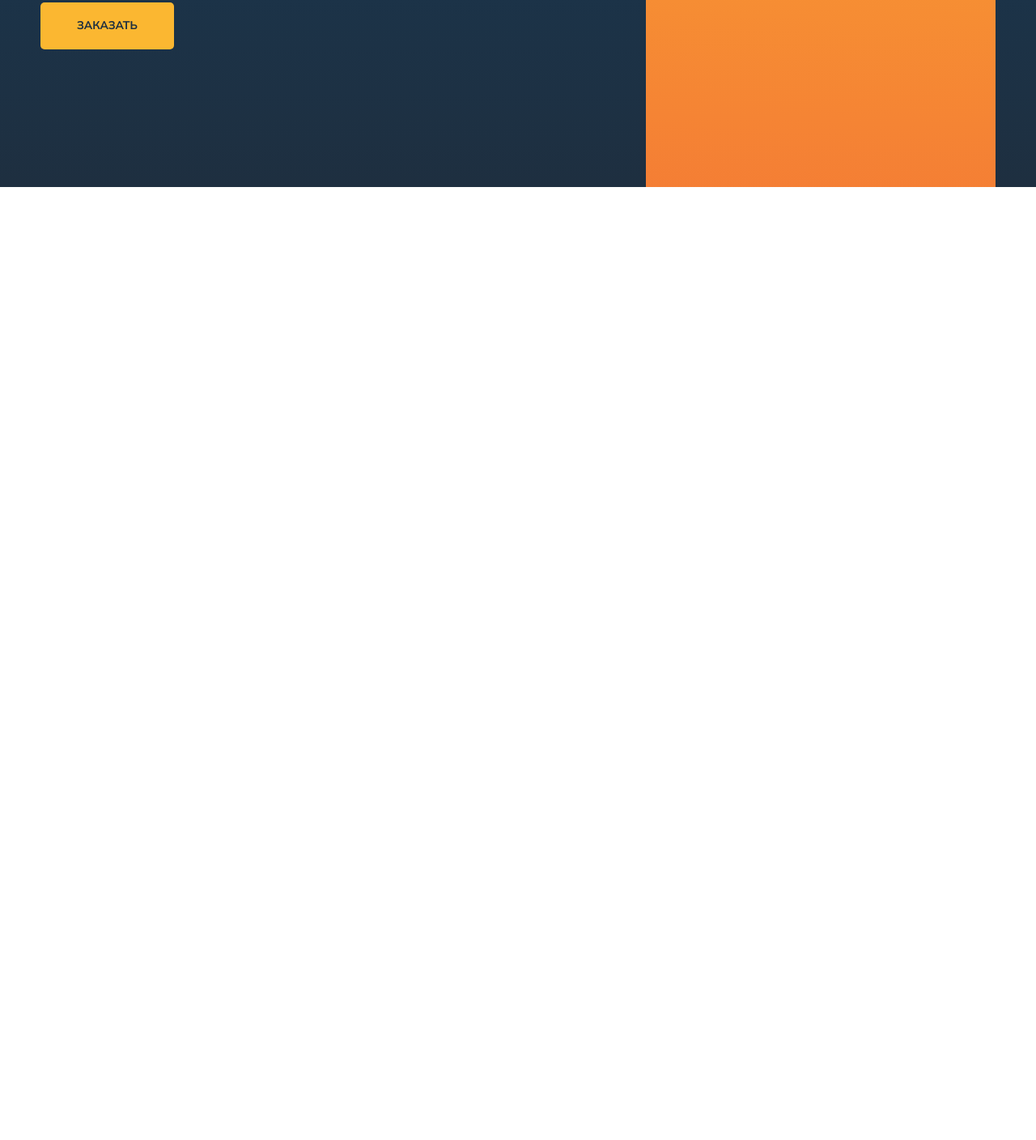
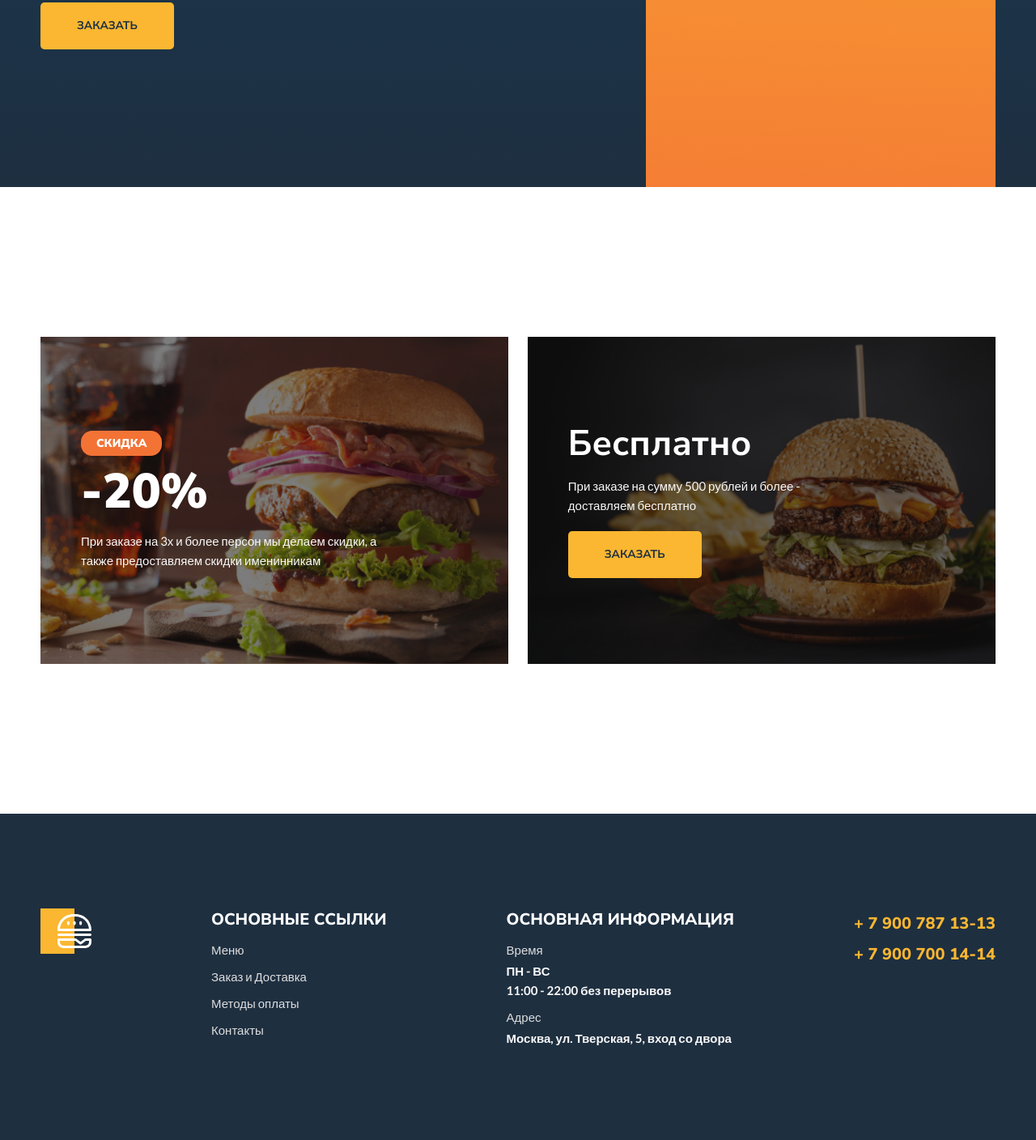
Before and after one commit to Liubov0507/Burger, a plain HTML site: page index.html in a window 1280 px wide. Shown: the part 630-2038 px from the top of the page at 81% size. Before the commit the page ends 861 px from the top, so only its background shows below. Drawn offline with Linux system fonts and the light colour scheme.

Commit message:
Update index.html

```diff
--- a/index.html
+++ b/index.html
@@ -7,7 +7,7 @@
     <title>Document</title>
     <link rel="preconnect" href="https://fonts.googleapis.com">
     <link rel="preconnect" href="https://fonts.gstatic.com" crossorigin>
-    <link href="https://fonts.googleapis.com/css2?family=Lato&family=Nunito+Sans:wght@700;800&display=swap" rel="stylesheet">
+    <link href="https://fonts.googleapis.com/css2?family=Lato:wght@400;700&family=Nunito+Sans:wght@700;800;900&display=swap" rel="stylesheet">
     <link rel="stylesheet" href="style/main.css">
 </head>
 <body>
@@ -27,5 +27,57 @@
             </div>
         </div>
     </div>
+
+    <div class="promo">
+        <div class="container">
+            <div class="promo-left">
+                <p class="sale">скидка</p>
+                <p class="cost">-20%</p>
+                <p class="description">При заказе на 3х и более персон мы делаем скидки, а также предоставляем скидки именинникам</p>
+            </div>
+            <div class="promo-right">
+                <p class="free">Бесплатно</p>
+                <p class="description">При заказе на сумму 500 рублей и более - доставляем бесплатно</p>
+                <a href="#">заказать</a>
+            </div>
+        </div>
+    </div>
+
+    <div class="footer">
+        <div class="container">
+            <div class="item">
+                <img class="logo" src="img/Logo.svg" alt="Logo">
+            </div>
+            <div class="item">
+                <h2>основные ссылки</h2>
+                <ul>
+                    <li><a href="">Меню</a></li>
+                    <li><a href="">Заказ и Доставка</a></li>
+                    <li><a href="">Методы оплаты</a></li>
+                    <li><a href="">Контакты</a></li>
+                </ul>
+            </div>
+            <div class="item">
+                <h2>основная информация</h2>
+                <ul>
+                    <li>
+                        <span>Время</span>
+                        ПН - ВС<br>
+                        11:00 - 22:00 без перерывов
+                    </li>
+                    <li>
+                        <span>Адрес</span>
+                        Москва, ул. Тверская, 5, вход со двора
+                    </li>
+                </ul>
+            </div>
+            <div class="tel">
+                <ul>
+                    <li>+ 7 900 787 13-13</li>
+                    <li>+ 7 900 700 14-14</li>
+                </ul>
+            </div>
+        </div>
+    </div>
 </body>
 </html>
```
